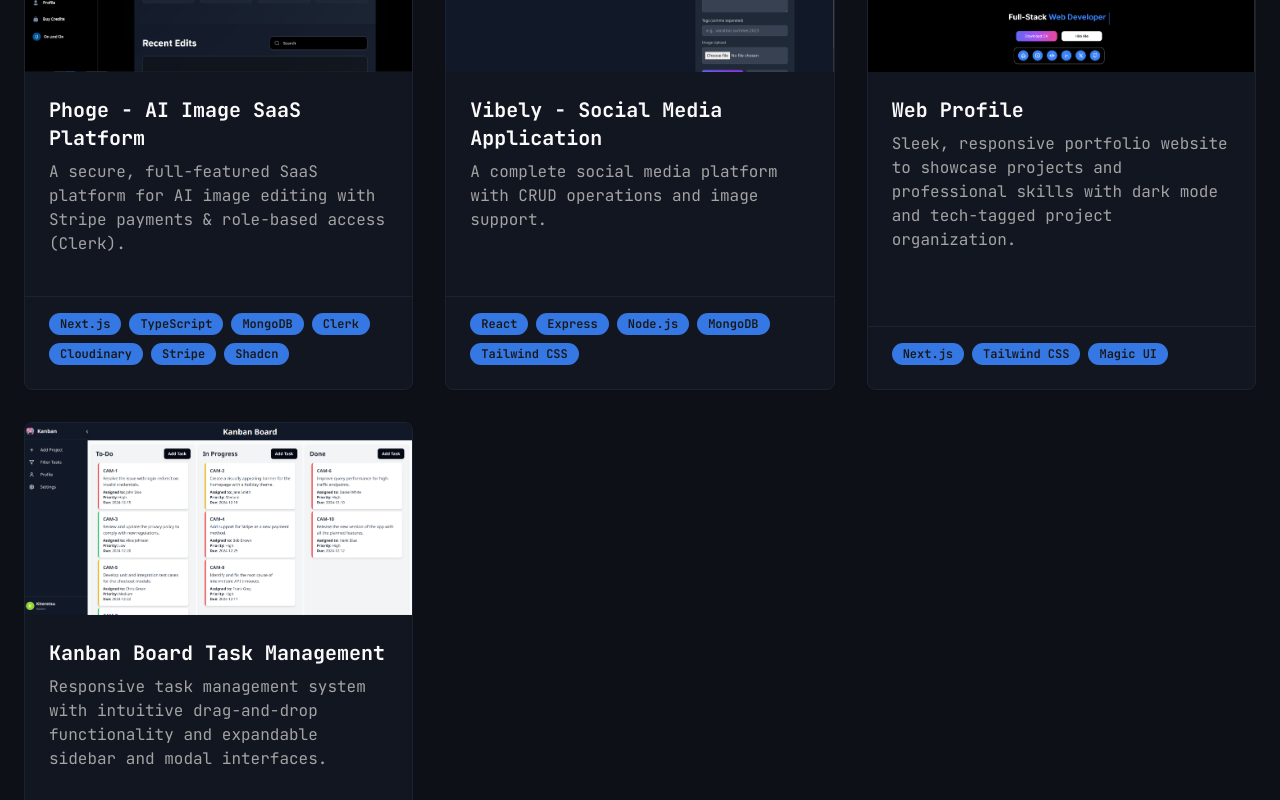
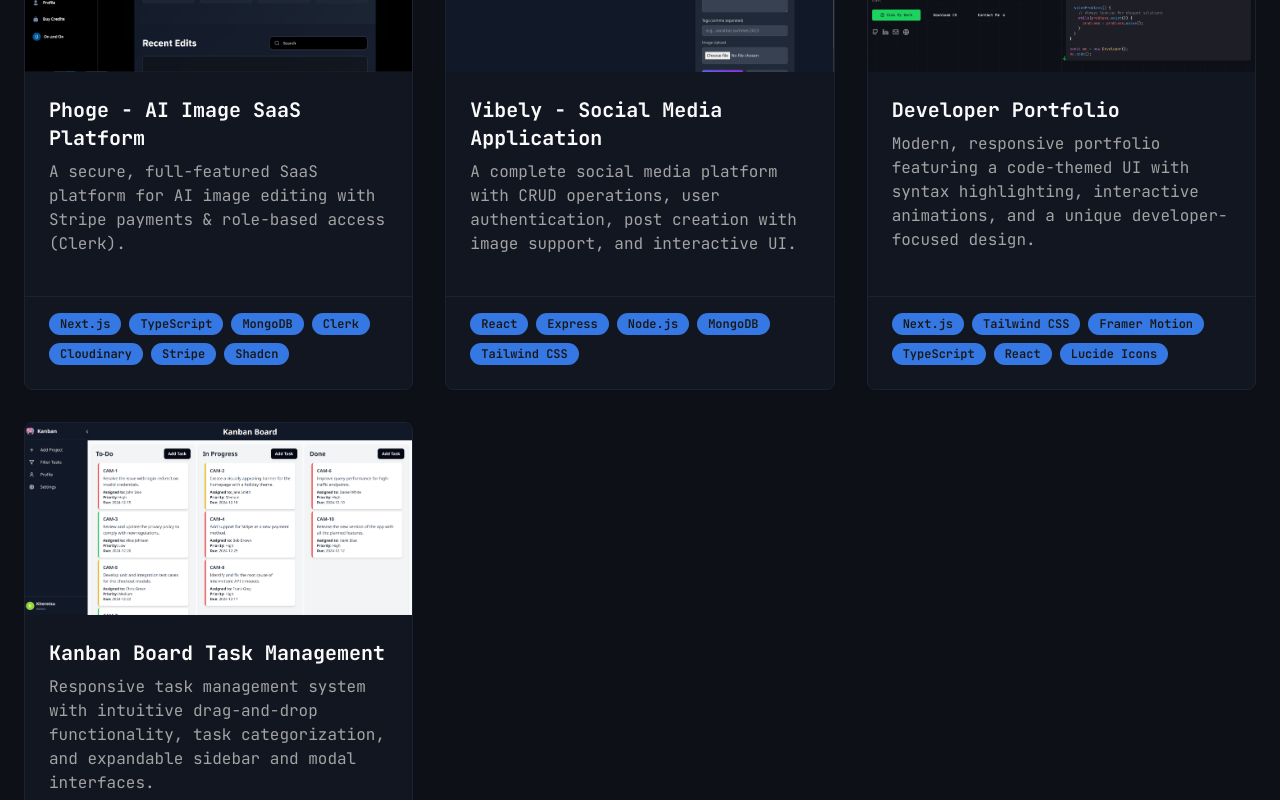
Before and after one commit to Krushan12/Krushant, a Next.js app: page / in a window 1280 px wide. Shown: the part 2640-3440 px from the top of the page. Built offline with nearby package versions, Linux system fonts and the light colour scheme.

Commit message:
changes in project

```diff
--- a/components/data.js
+++ b/components/data.js
@@ -58,24 +58,24 @@ export const projects = [
   },
   {
     title: "Vibely - Social Media Application",
-    description: "A complete social media platform with CRUD operations and image support.",
+    description: "A complete social media platform with CRUD operations, user authentication, post creation with image support, and interactive UI.",
     stack: ["React", "Express", "Node.js", "MongoDB", "Tailwind CSS"],
     image: "/projects/vibely.png",
     demoUrl: "https://vibely-liart.vercel.app/",
     codeUrl: "https://github.com/Krushan12/Vibely",
   },
   {
-    title: "Web Profile",
-    description: "Sleek, responsive portfolio website to showcase projects and professional skills with dark mode and tech-tagged project organization.",
-    stack: ["Next.js", "Tailwind CSS", "Magic UI"],
+    title: "Developer Portfolio",
+    description: "Modern, responsive portfolio featuring a code-themed UI with syntax highlighting, interactive animations, and a unique developer-focused design.",
+    stack: ["Next.js", "Tailwind CSS", "Framer Motion", "TypeScript", "React", "Lucide Icons"],
     image: "/projects/webprofile.png",
-    demoUrl: "https://profile-mu-silk.vercel.app/",
-    codeUrl: "https://github.com/Krushan12/profile",
+    demoUrl: "https://krushant.vercel.app/",
+    codeUrl: "https://github.com/Krushan12/Krushant",
   },
   {
     title: "Kanban Board Task Management",
-    description: "Responsive task management system with intuitive drag-and-drop functionality and expandable sidebar and modal interfaces.",
-    stack: ["React", "Tailwind CSS"],
+    description: "Responsive task management system with intuitive drag-and-drop functionality, task categorization, and expandable sidebar and modal interfaces.",
+    stack: ["React", "Tailwind CSS", "React DnD"],
     image: "/projects/kanbanboard.png",
     demoUrl: "https://kanban-board-teal-pi.vercel.app/",
     codeUrl: "https://github.com/Krushan12/Kanban-board",
```
Also changed, not shown: public/projects/webprofile.png, 1 other file (tests, documents, lock files or other folders).
